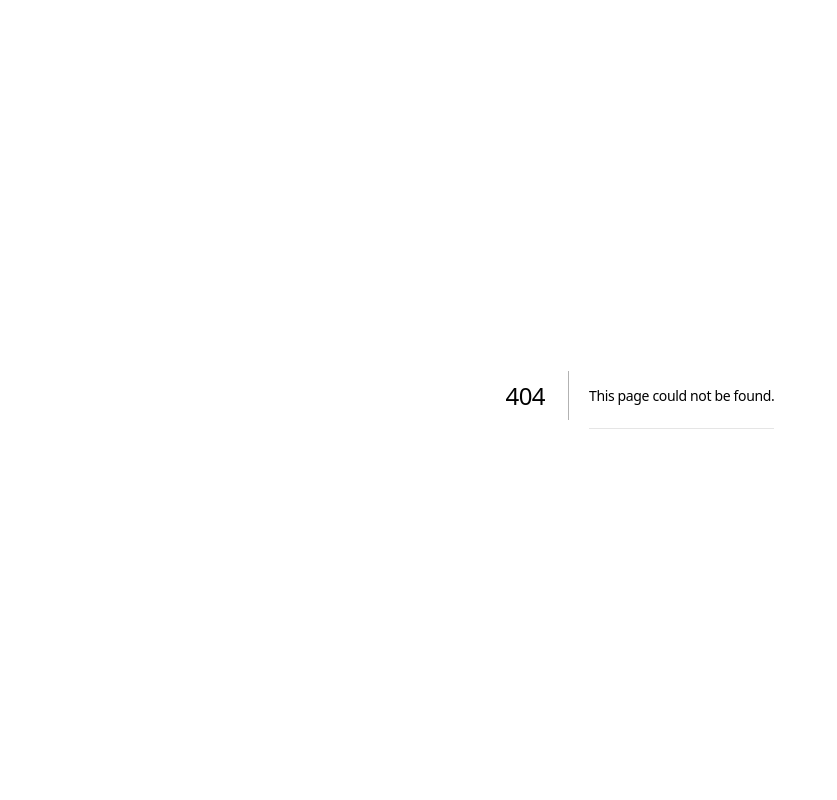
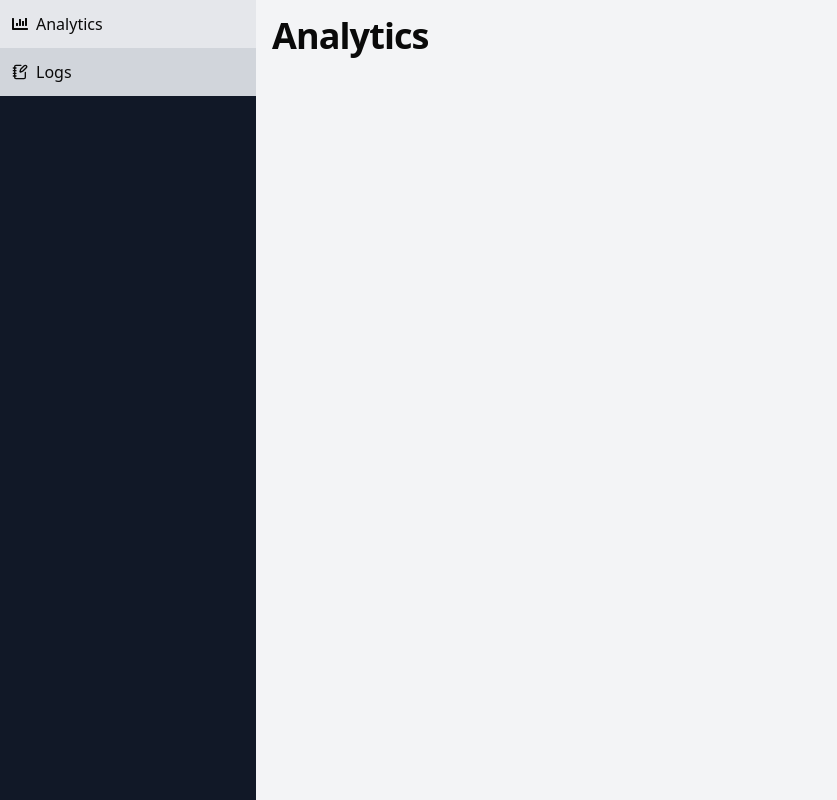
Before and after one commit to jgonzales-ibarrola/msfi-entrance-management-system, a Next.js app: page /admin in a window 1280 px wide. Before the commit this address had no page. Shown: the whole page, without its empty margins (0-837 px from the left). Built offline with nearby package versions, Linux system fonts and the light colour scheme.

Commit message:
feat: init setup admin

```diff
--- /dev/null
+++ b/app/(private)/admin/layout.tsx
@@ -0,0 +1,23 @@
+'use client';
+
+import Sidenav from "@/components/admin/logs/Sidenav";
+import { QueryClient, QueryClientProvider } from "@tanstack/react-query";
+import React, { ReactNode } from "react";
+
+const PrivateLayout = ({ children }: { children: ReactNode }) => {
+	const queryClient = new QueryClient();
+
+	return (
+		<>
+			<QueryClientProvider client={queryClient}>
+				<div className="flex">
+					<Sidenav />
+
+					<main className="flex-1 bg-gray-100 p-4">{children}</main>
+				</div>
+			</QueryClientProvider>
+		</>
+	);
+};
+
+export default PrivateLayout;
--- /dev/null
+++ b/app/(private)/admin/logs/page.tsx
@@ -0,0 +1,13 @@
+import React from "react";
+
+const LogsPage = () => {
+	return (
+		<>
+			<section className="pb-6">
+				<h1 className="text-4xl font-bold">Logs</h1>
+			</section>
+		</>
+	);
+};
+
+export default LogsPage;
--- /dev/null
+++ b/app/(private)/admin/page.tsx
@@ -0,0 +1,13 @@
+import React from "react";
+
+const AdminPage = () => {
+	return (
+		<>
+			<section className="pb-6">
+				<h1 className="text-4xl font-bold">Analytics</h1>
+			</section>
+		</>
+	);
+};
+
+export default AdminPage;
--- a/app/development/page.tsx
+++ /dev/null
@@ -1,9 +0,0 @@
-import React from 'react'
-
-const page = () => {
-  return (
-    <div>Development Page</div>
-  )
-}
-
-export default page
--- a/app/page.tsx
+++ /dev/null
@@ -1,101 +0,0 @@
-import Image from "next/image";
-
-export default function Home() {
-  return (
-    <div className="grid grid-rows-[20px_1fr_20px] items-center justify-items-center min-h-screen p-8 pb-20 gap-16 sm:p-20 font-[family-name:var(--font-geist-sans)]">
-      <main className="flex flex-col gap-8 row-start-2 items-center sm:items-start">
-        <Image
-          className="dark:invert"
-          src="/next.svg"
-          alt="Next.js logo"
-          width={180}
-          height={38}
-          priority
-        />
-        <ol className="list-inside list-decimal text-sm text-center sm:text-left font-[family-name:var(--font-geist-mono)]">
-          <li className="mb-2">
-            Get started by editing{" "}
-            <code className="bg-black/[.05] dark:bg-white/[.06] px-1 py-0.5 rounded font-semibold">
-              app/page.tsx
-            </code>
-            .
-          </li>
-          <li>Save and see your changes instantly.</li>
-        </ol>
-
-        <div className="flex gap-4 items-center flex-col sm:flex-row">
-          <a
-            className="rounded-full border border-solid border-transparent transition-colors flex items-center justify-center bg-foreground text-background gap-2 hover:bg-[#383838] dark:hover:bg-[#ccc] text-sm sm:text-base h-10 sm:h-12 px-4 sm:px-5"
-            href="https://vercel.com/new?utm_source=create-next-app&utm_medium=appdir-template-tw&utm_campaign=create-next-app"
-            target="_blank"
-            rel="noopener noreferrer"
-          >
-            <Image
-              className="dark:invert"
-              src="/vercel.svg"
-              alt="Vercel logomark"
-              width={20}
-              height={20}
-            />
-            Deploy now
-          </a>
-          <a
-            className="rounded-full border border-solid border-black/[.08] dark:border-white/[.145] transition-colors flex items-center justify-center hover:bg-[#f2f2f2] dark:hover:bg-[#1a1a1a] hover:border-transparent text-sm sm:text-base h-10 sm:h-12 px-4 sm:px-5 sm:min-w-44"
-            href="https://nextjs.org/docs?utm_source=create-next-app&utm_medium=appdir-template-tw&utm_campaign=create-next-app"
-            target="_blank"
-            rel="noopener noreferrer"
-          >
-            Read our docs
-          </a>
-        </div>
-      </main>
-      <footer className="row-start-3 flex gap-6 flex-wrap items-center justify-center">
-        <a
-          className="flex items-center gap-2 hover:underline hover:underline-offset-4"
-          href="https://nextjs.org/learn?utm_source=create-next-app&utm_medium=appdir-template-tw&utm_campaign=create-next-app"
-          target="_blank"
-          rel="noopener noreferrer"
-        >
-          <Image
-            aria-hidden
-            src="/file.svg"
-            alt="File icon"
-            width={16}
-            height={16}
-          />
-          Learn
-        </a>
-        <a
-          className="flex items-center gap-2 hover:underline hover:underline-offset-4"
-          href="https://vercel.com/templates?framework=next.js&utm_source=create-next-app&utm_medium=appdir-template-tw&utm_campaign=create-next-app"
-          target="_blank"
-          rel="noopener noreferrer"
-        >
-          <Image
-            aria-hidden
-            src="/window.svg"
-            alt="Window icon"
-            width={16}
-            height={16}
-          />
-          Examples
-        </a>
-        <a
-          className="flex items-center gap-2 hover:underline hover:underline-offset-4"
-          href="https://nextjs.org?utm_source=create-next-app&utm_medium=appdir-template-tw&utm_campaign=create-next-app"
-          target="_blank"
-          rel="noopener noreferrer"
-        >
-          <Image
-            aria-hidden
-            src="/globe.svg"
-            alt="Globe icon"
-            width={16}
-            height={16}
-          />
-          Go to nextjs.org →
-        </a>
-      </footer>
-    </div>
-  );
-}
--- a/app/sample/page.tsx
+++ /dev/null
@@ -1,7 +0,0 @@
-import React from 'react'
-
-export const page = () => {
-  return (
-    <div>pages</div>
-  )
-}
--- /dev/null
+++ b/components/admin/logs/Sidenav.tsx
@@ -0,0 +1,51 @@
+'use client';
+
+import { cn } from '@/lib/utils';
+import Link from 'next/link';
+import { usePathname } from 'next/navigation'
+import React from 'react'
+
+import { LuNotebookPen } from "react-icons/lu";
+import { FaChartBar } from "react-icons/fa";
+
+const Sidenav = () => {
+    const pathname = usePathname();
+
+    const links = [
+        {
+            label: 'Analytics',
+            href: '/admin',
+            icon: <FaChartBar />,
+            isActive: pathname === '/admin'
+        },
+        {
+            label: 'Logs',
+            href: '/admin/logs',
+            icon: <LuNotebookPen />,
+            isActive: pathname === '/admin/logs'
+        }
+    ]
+
+  return (
+    <div className='flex-none h-screen w-64 bg-gray-900'>
+        <ul className='m-0 p-0'>
+            {links.map((link, index) => {
+                const {icon, href, isActive, label} = link;
+
+                return (
+                    <li key={href+index} className='list-none m-0'>
+                        <Link href={href} className={cn(
+                            'flex items-center gap-2 p-3 hover:bg-gray-200',
+                            isActive ? 'bg-yellow' : 'bg-gray-300'
+                        )}>
+                            {icon}{label}
+                        </Link>
+                    </li>
+                )
+            })}
+        </ul>
+    </div>
+  )
+}
+
+export default Sidenav
--- a/package.json
+++ b/package.json
@@ -12,6 +12,7 @@
     "@hookform/resolvers": "^4.1.2",
     "@radix-ui/react-label": "^2.1.2",
     "@radix-ui/react-slot": "^1.1.2",
+    "@tanstack/react-query": "^5.67.1",
     "class-variance-authority": "^0.7.1",
     "clsx": "^2.1.1",
     "lucide-react": "^0.476.0",
@@ -19,12 +20,14 @@
     "react": "^19.0.0",
     "react-dom": "^19.0.0",
     "react-hook-form": "^7.54.2",
+    "react-icons": "^5.5.0",
     "tailwind-merge": "^3.0.2",
     "tailwindcss-animate": "^1.0.7",
     "zod": "^3.24.2"
   },
   "devDependencies": {
     "@eslint/eslintrc": "^3",
+    "@tanstack/eslint-plugin-query": "^5.66.1",
     "@types/node": "^20",
     "@types/react": "^19",
     "@types/react-dom": "^19",
```
Also changed, not shown: 1 other file (tests, documents, lock files or other folders).
